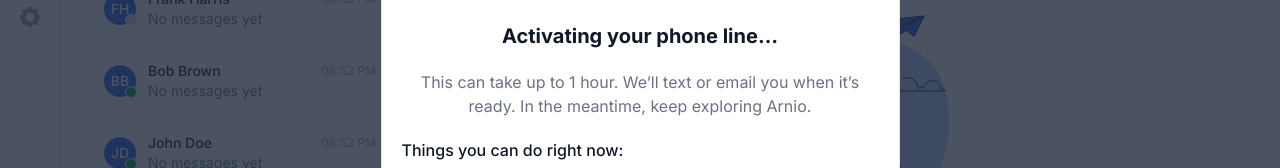
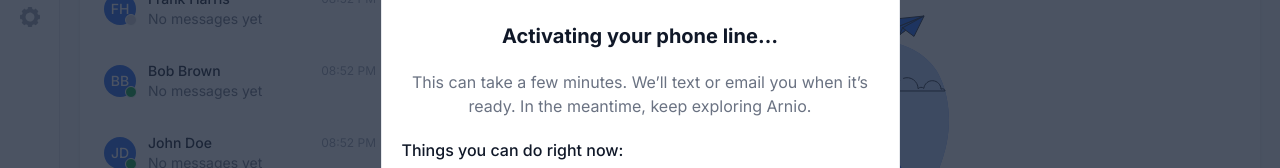
Before and after one commit to asif-zulfiqar/arnio-saas, a Next.js app: page / in a window 1280 px wide. Both pictures are taken after a click on the button "Start Trail". Shown: the part 240-408 px from the top of the page. Built offline with nearby package versions, Linux system fonts and the light colour scheme.

Commit message:
text updated

```diff
--- a/components/welcome/ActivatePhoneLine.jsx
+++ b/components/welcome/ActivatePhoneLine.jsx
@@ -16,7 +16,7 @@ const ActivatePhoneLine = ({ onClose }) => {
           Activating your phone line…
         </h4>
         <p className="text-gray-500 text-base text-center max-w-[477px]">
-          This can take up to 1 hour. We’ll text or email you when it’s ready.
+          This can take a few minutes. We’ll text or email you when it’s ready.
           In the meantime, keep exploring Arnio.
         </p>
         <p className="text-base font-medium text-gray-900">
```
